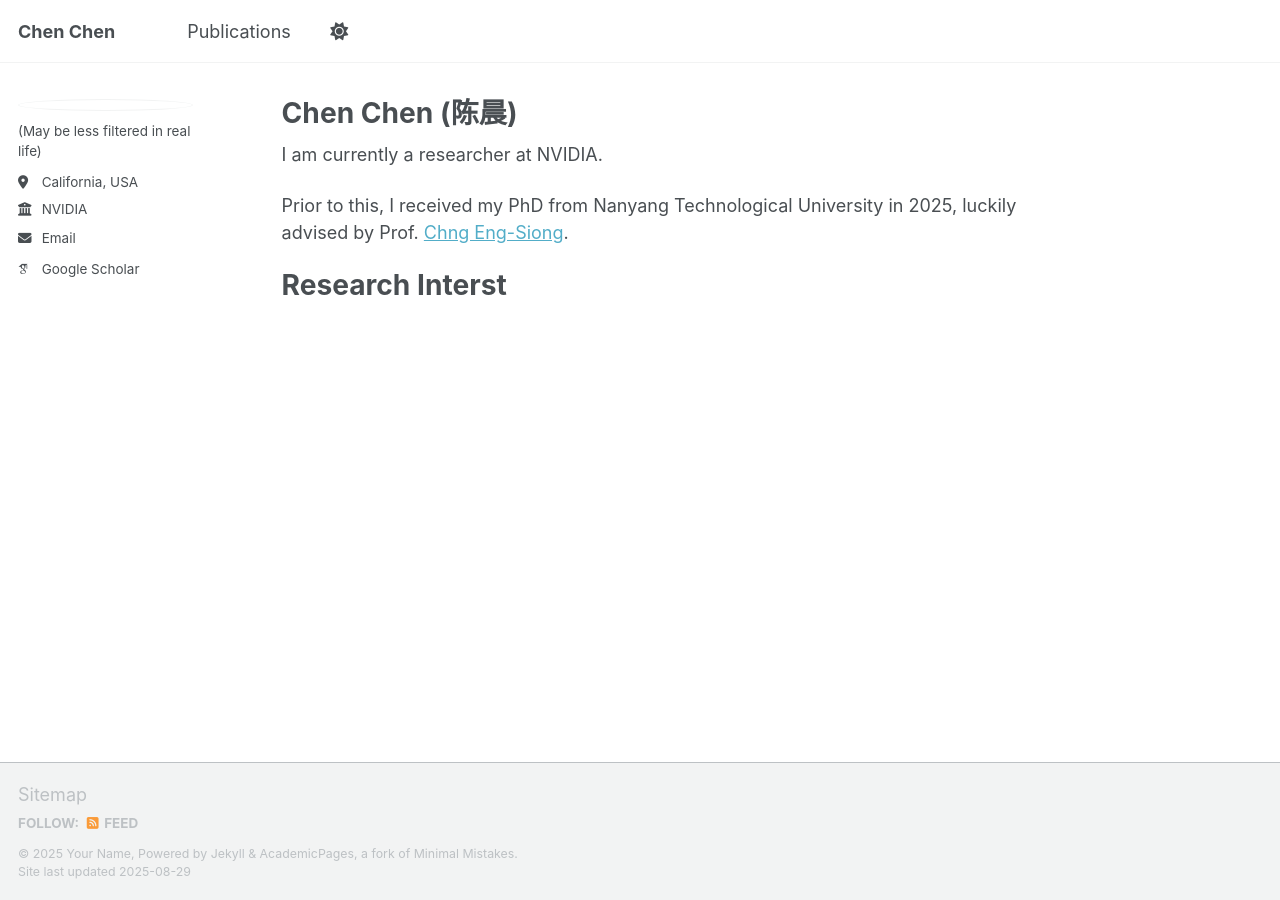
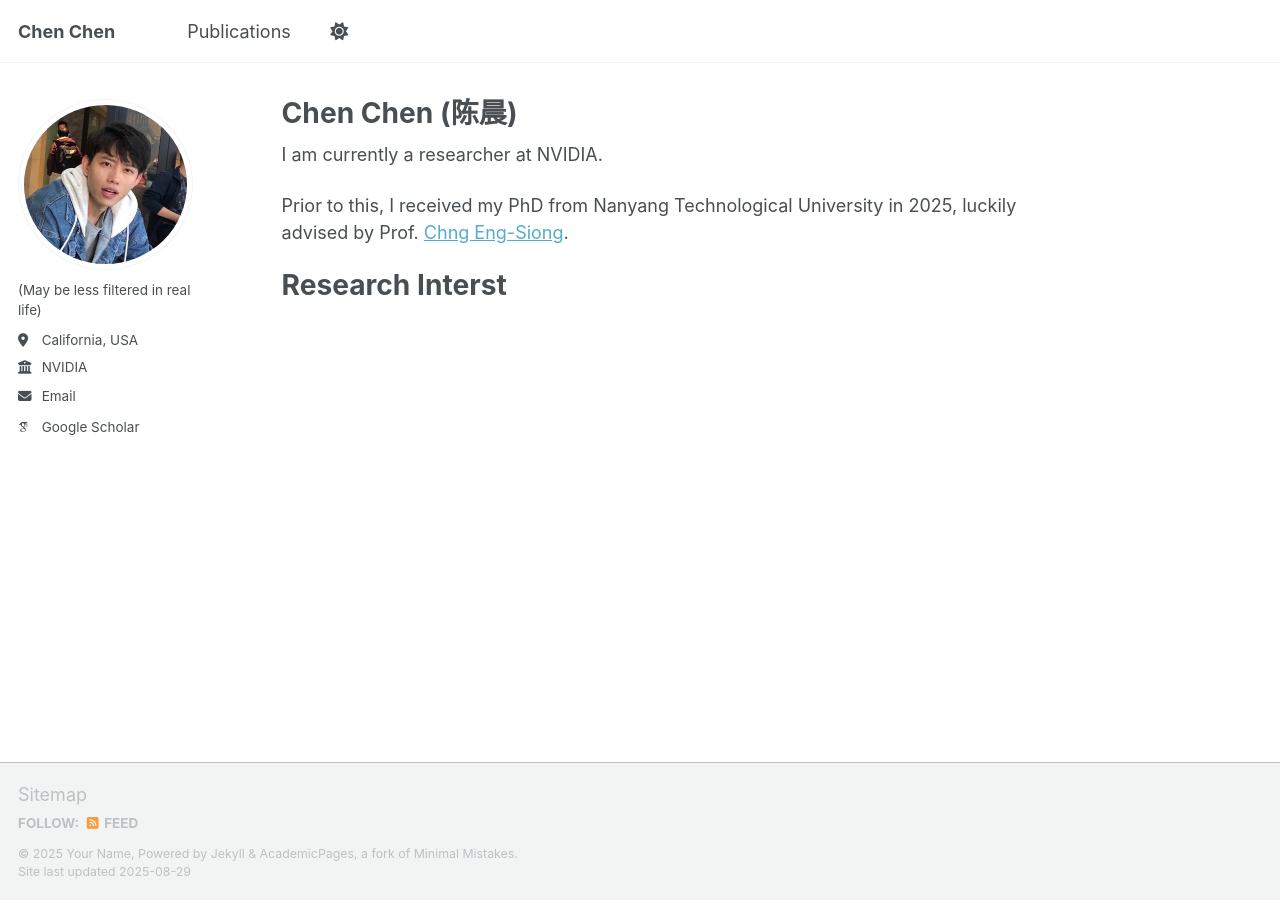
Before and after one commit to cchen1436/cchen1436.github.io, a Jekyll site: the page built from _pages/about.md, in a window 1280 px wide. Built offline with Jekyll 4.4.1, drawn with Linux system fonts in a browser that asks for light colours; some web fonts are replaced; a script that is not in the unit is left out.

Commit message:
Update author-profile.html

```diff
--- a/_includes/author-profile.html
+++ b/_includes/author-profile.html
@@ -7,11 +7,7 @@
 <div itemscope itemtype="http://schema.org/Person">
 
   <div class="author__avatar">
-    {% if author.avatar contains "://" %}
-    	<img src="{{ author.avatar }}" alt="{{ author.name }}"  fetchpriority="high" />
-    {% else %}
-    	<img src="{{ author.avatar | prepend: "/images/" | prepend: base_path }}" class="author__avatar" alt="{{ author.name }}"  fetchpriority="high" />
-    {% endif %}
+    <img src="{{ author.avatar }}" class="author__avatar" alt="{{ author.name }}">
   </div>
 
   <div class="author__content">
```
